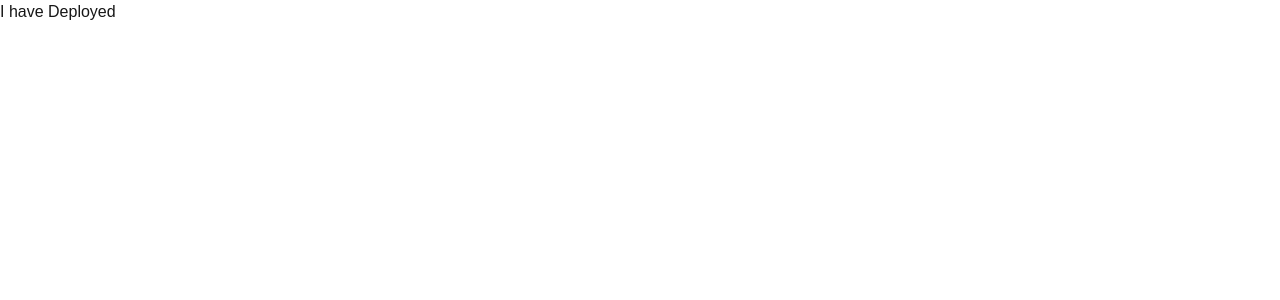
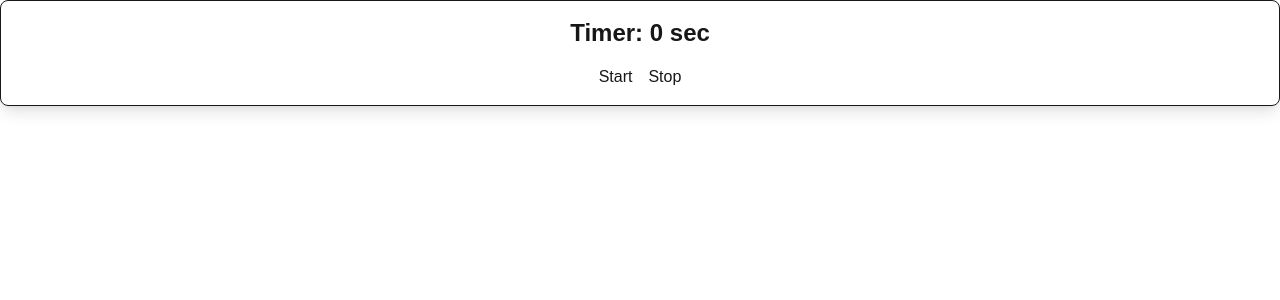
Before and after one commit to Abdul-Rahimm/Timer-app, a Next.js app: page / in a window 1280 px wide. Shown: the top 300 px of the page. Built offline with nearby package versions, Linux system fonts and the light colour scheme.

Commit message:
added timer logic in page.tsx

```diff
--- a/app/page.tsx
+++ b/app/page.tsx
@@ -1,3 +1,33 @@
-export default function Home() {
-  return <div>I have Deployed</div>;
+'use client'
+import { useState, useEffect } from "react";
+
+export default function Timer() {
+  const [seconds, setSeconds] = useState(0);
+  const [isRunning, setIsRunning] = useState(false);
+
+  useEffect(() => {
+    let interval = undefined;
+    if (isRunning) {
+      interval = setInterval(() => {
+        setSeconds((prev) => prev + 1);
+      }, 1000);
+    } else {
+      clearInterval(interval);
+    }
+    return () => clearInterval(interval);
+  }, [isRunning]);
+
+  return (
+    <div className="flex flex-col items-center space-y-4 p-4 border rounded-lg shadow-lg">
+      <h1 className="text-2xl font-bold">Timer: {seconds} sec</h1>
+      <div className="flex space-x-4">
+        <button onClick={() => setIsRunning(true)} disabled={isRunning}>
+          Start
+        </button>
+        <button onClick={() => setIsRunning(false)} disabled={!isRunning}>
+          Stop
+        </button>
+      </div>
+    </div>
+  );
 }
```
